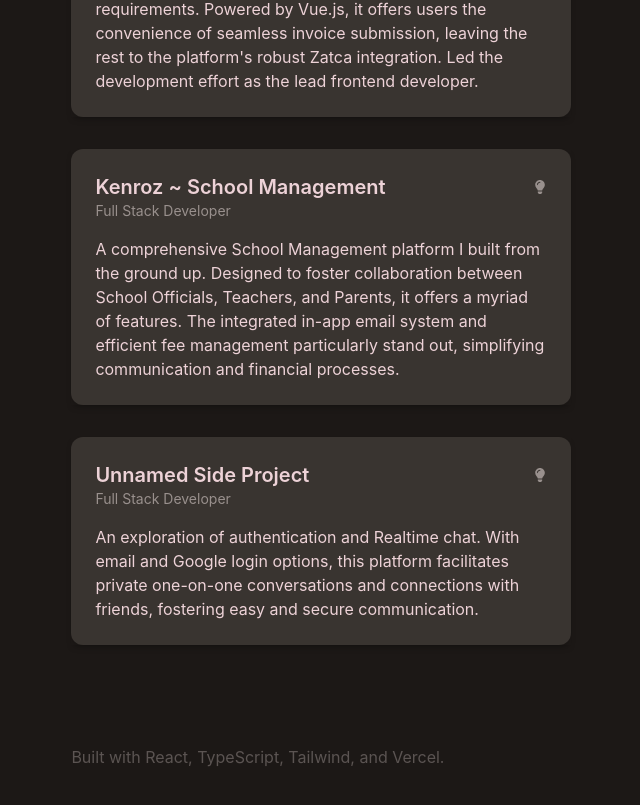
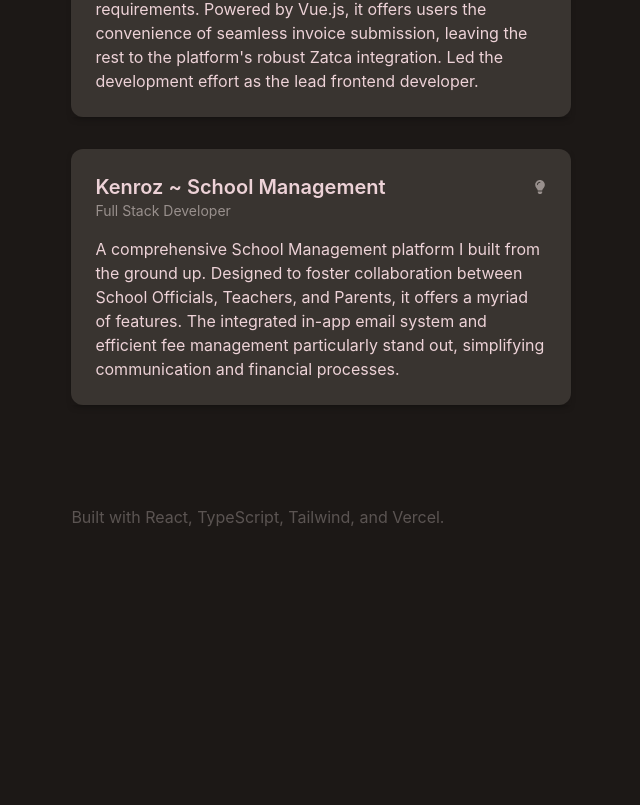
Before and after one commit to SaudTech/portfolio, a React (Vite) app: page / in a window 1280 px wide. Shown: the part 1387-2192 px from the top of the page, without its empty margins (319-959 px from the left). After the commit the page ends 2016 px from the top, so only its background shows below. Built offline with nearby package versions, Linux system fonts and the light colour scheme.

Commit message:
Removed side project

```diff
--- a/src/pages/Home/Components/Introduction.tsx
+++ b/src/pages/Home/Components/Introduction.tsx
@@ -52,12 +52,14 @@
 
       <div className='mt-8'>
         <p className='text-lg'>
-          Welcome to my <RoughNotation show={showWorkspace} type="highlight" color="#4B2447">Digital Workspace</RoughNotation>, {" "}
+          Welcome to my <RoughNotation show={showWorkspace} type="highlight" color="#4B2447"><span className="whitespace-nowrap">Digital Workspace</span></RoughNotation>, {" "}
           where I showcase my expertise in crafting{" "}
-          <RoughNotation show={showUserFocused} type="underline" color="#532323">User-focused Applications</RoughNotation>.{" "}
-          As a <RoughNotation show={showReactDev} type="circle" color="#8F2F70">React Developer</RoughNotation>, {" "}
+          <RoughNotation show={showUserFocused} type="underline" color="#532323">
+            <span className="whitespace-nowrap">User-focused Applications</span>
+            </RoughNotation>.{" "}
+          As a <RoughNotation show={showReactDev} type="circle" color="#8F2F70"><span className="whitespace-nowrap">React Developer</span></RoughNotation>, {" "}
           I thrive on turning complex problems into {" "}
-          <RoughNotation show={showScalable} type="underline" color="#81C784">Scalable Solutions</RoughNotation>.{" "}
+          <RoughNotation show={showScalable} type="underline" color="#81C784"><span className="whitespace-nowrap">Scalable Solutions</span></RoughNotation>.{" "}
           Join me as I navigate the ever-evolving landscape of technology,{" "}
           product development, and career growth.{" "}
         </p>
--- a/src/pages/Home/Constant/Work.ts
+++ b/src/pages/Home/Constant/Work.ts
@@ -34,14 +34,14 @@
     description: "A comprehensive School Management platform I built from the ground up. Designed to foster collaboration between School Officials, Teachers, and Parents, it offers a myriad of features. The integrated in-app email system and efficient fee management particularly stand out, simplifying communication and financial processes.",
     url: "Kenroz"
   },
-  {
-    title: "Unnamed Side Project",
-    from: "August 2023",
-    to: "Present",
-    isSideProject: true,
-    position: "Full Stack Developer",
-    description: "An exploration of authentication and Realtime chat. With email and Google login options, this platform facilitates private one-on-one conversations and connections with friends, fostering easy and secure communication.",
-  }
+  // {
+  //   title: "Unnamed Side Project",
+  //   from: "August 2023",
+  //   to: "Present",
+  //   isSideProject: true,
+  //   position: "Full Stack Developer",
+  //   description: "An exploration of authentication and Realtime chat. With email and Google login options, this platform facilitates private one-on-one conversations and connections with friends, fostering easy and secure communication.",
+  // }
 ];
 
 export default WorkList;
```
